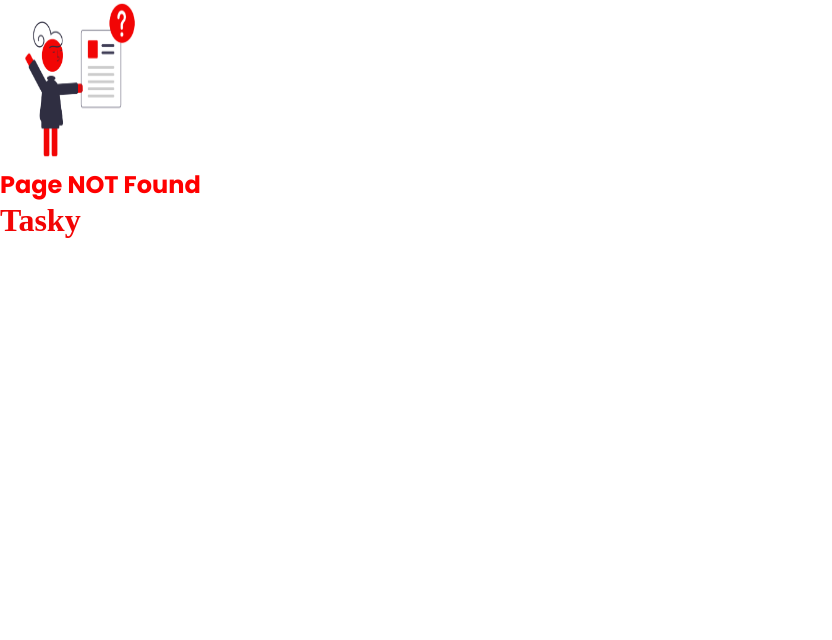
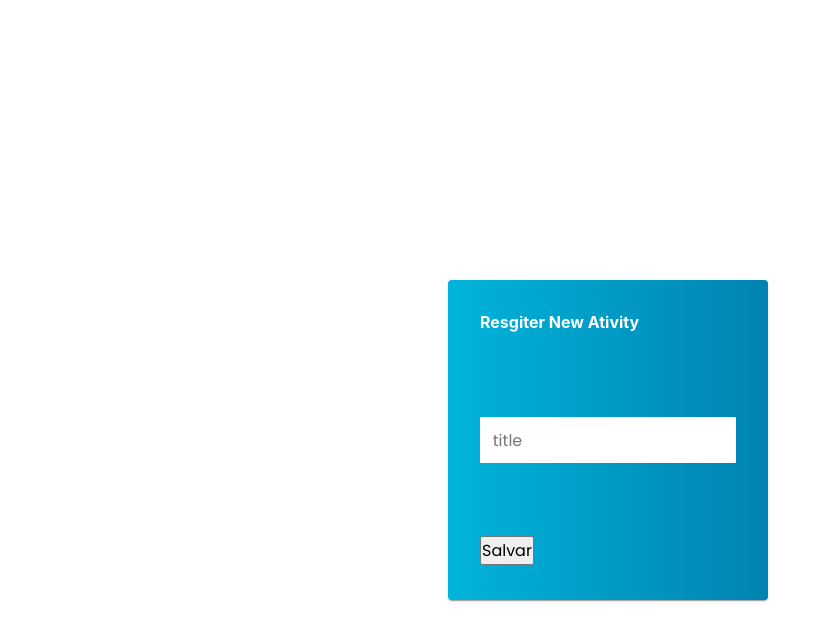
Before and after one commit to brunovcg/Tasky, a React (Create React App) app: page / in a window 1280 px wide. Before the commit this address had no page. Shown: the top 640 px of the page, without its empty margins (0-832 px from the left). Built offline with nearby package versions, Linux system fonts and the light colour scheme; a web font is replaced by a local one.

Commit message:
feature: making cards

```diff
--- a/src/App.js
+++ b/src/App.js
@@ -1,11 +1,13 @@
 import GlobalStyle from './styles/globalStyles';
 import Routes from './routes/routes';
+import PopUp from './components/pop-up/PopUp';
 
 function App() {
   return (
     <div>
       <GlobalStyle/>
-      <Routes/>
+      {/* <Routes/> */}
+      <PopUp h1='Resgiter New Ativity' firstInput='title' />
     </div>
   );
 }
--- /dev/null
+++ b/src/components/pop-up/PopUp.jsx
@@ -0,0 +1,40 @@
+import { StyledPaper, StyledGrid, Form, InputsDiv, Input, DivH1, H1, DivInput } from './styles';
+import { useForm } from 'react-hook-form';
+import * as yup from 'yup';
+import { yupResolver } from '@hookform/resolvers/yup';
+
+
+const PopUp = ({ h1, firstInput, secondInput, thirdInput}) => {
+
+  const schema = yup.object().shape({
+    firstInput: yup.string().required('Este campo é obrigatório'),
+    secondInput: yup.string().required('Este campo é obrigatório'),
+    thirdInput: yup.string().required('Este campo é obrigatório'),
+  });
+
+  const { register, handleSubmit, formState: { errors } } = useForm( { resolver: yupResolver(schema) } );
+
+  const onSubmitFunc = data => console.log(data);
+
+  return (
+    <StyledGrid>
+      <StyledPaper>
+        <DivH1>
+          <H1>{h1}</H1>
+        </DivH1>
+        <Form onSubmit={handleSubmit(onSubmitFunc )} >
+          <InputsDiv>
+            { firstInput && <Input placeholder={firstInput} {...register('firstInput')} /> }
+
+            { secondInput && <Input placeholder={secondInput} {...register('secondInput')} /> }
+
+            { thirdInput && <Input placeholder={thirdInput} {...register('thirdInput')} /> }
+          </InputsDiv>
+          <button type='submit' >Salvar</button>
+        </Form>
+      </StyledPaper>
+    </StyledGrid>
+  );
+};
+
+export default PopUp;
--- /dev/null
+++ b/src/components/pop-up/styles.js
@@ -0,0 +1,63 @@
+import { Paper, Grid, styled as materialStyled } from '@material-ui/core';
+import styled from 'styled-components';
+
+export const StyledGrid = materialStyled(Grid) ( ({ theme }) => ({
+  position: 'absolute',
+  width: '25vw',
+  height: '40vh',
+  left: '35vw',
+  top: '35vh',
+}));
+
+export const StyledPaper = materialStyled(Paper) ( ({ theme }) => ({
+  width: '100%',
+  height: '100%',
+
+  display: 'flex',
+  flexDirection: 'column',
+  justifyContent: 'center',
+  alignItems: 'center',
+
+  backgroundImage: 'var(--gradient-blue)',
+}));
+
+export const DivH1 = styled.div `
+  width: 80%;
+  height: 10%;
+`;
+
+export const H1 = styled.h1 `
+  font-size: 100%;
+  font-family: -apple-system, BlinkMacSystemFont, 'Segoe UI', Roboto, Oxygen, Ubuntu, Cantarell, 'Open Sans', 'Helvetica Neue', sans-serif;
+  color: white;
+`;
+
+export const Form = styled.form `
+  width: 80%;
+  height: 60%;
+  margin-bottom: 10%;
+`;
+
+export const InputsDiv = styled.div `
+  width: 100%;
+  height: 100%;
+
+  display: flex;
+  flex-direction: column;
+  justify-content: space-evenly;
+  align-items: center;
+
+`;
+
+export const EachDivInput = styled.div `
+`;
+
+export const DivInput = styled.div `
+  width: 80%;
+`;
+
+export const Input = styled.input `
+  width: 100%;
+  padding: 4% 5%;
+  border: none;
+`;
```
